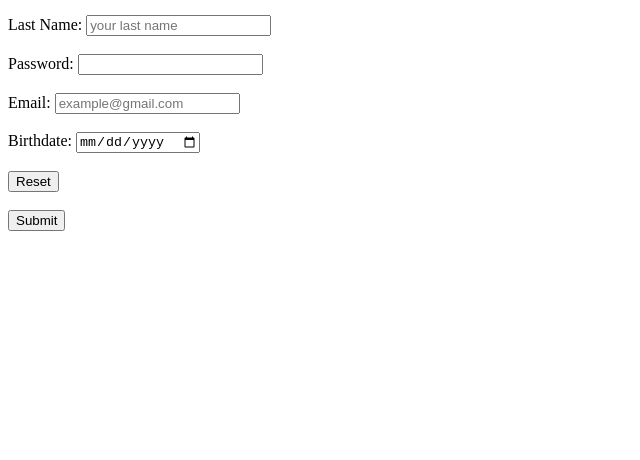
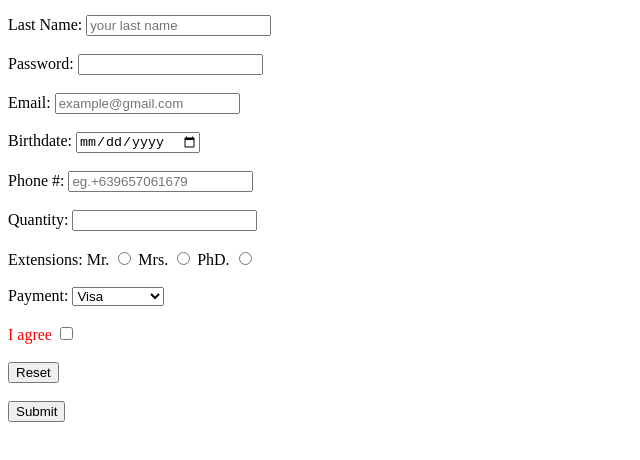
Before and after one commit to git-master-hub/test-repo, a plain HTML site: page userinput.html in a window 1280 px wide. Shown: the part 104-564 px from the top of the page, without its empty margins (0-640 px from the left). Drawn offline with Linux system fonts and the light colour scheme.

Commit message:
master-branch

```diff
--- a/practice.txt
+++ b/practice.txt
@@ -0,0 +1,6 @@
+Text file for text content
+gtfhfhfg
+
+gfdsg
+gfdsg
+<!-gfsgsf
--- a/userinput.html
+++ b/userinput.html
@@ -37,6 +37,41 @@
       </div>
       <br>
       <div>
+      <label for="phone">Phone #:</label>
+      <input type="tel" id="phone" name="phone numbers" placeholder="eg.+639657061679" required>
+    </div>
+    <br>
+    <div>
+      <label for="quantity">Quantity:</label>
+      <input type="number" id="quantity" name="quantities">
+    </div>
+    <br>
+      <div>
+        <label for="extension">Extensions:</label>
+        <!--you need to give the same name or group in order to select 1 option only-->
+      <label for="Mr.">Mr.</label>
+      <input type="radio" id="Mr." name="extension" value="Mr.">
+      <label for="Mrs.">Mrs.</label>
+      <input type="radio" id="Mrs." name="extension" value="Mrs.">
+      <label for="PhD.">PhD.</label>
+      <input type="radio" id="PhD." name="extension" value="PhD." value="PhD.">
+      </div>
+      <br>
+      <div>
+       <label for="payment">Payment:</label>
+      <select id="payment" name="payments">
+      <option>Visa</option>
+      <option>MasterCard</option>
+      <option>Giftcard</option>
+      </select>
+      </div>
+      <br>
+      <div>
+       <label for="agree" style="color:red">I agree</label>
+      <input type="checkbox" id="agree" name="agree" required >
+      </div>
+      <br>
+      <div>
         <input type="reset">
        </div>
       <br>
```
Also changed, not shown: page2.html (+1 -1 lines).
